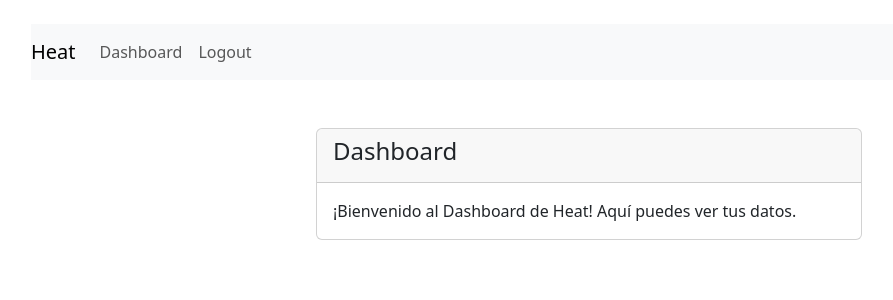
After one commit to Alvarogarcia91/Heatlander, a Django app: page /dashboard/ in a window 1280 px wide. The commit adds this page. Shown: the top 300 px of the page, without its empty margins (51-944 px from the left). Run offline with Django 4.2, Linux system fonts and the light colour scheme; the visitor is signed in with stand-in values (Sample User, id 1); some libraries are stand-ins or nearby versions.

Commit message:
mess with boostrap

```diff
--- a/heat/templates/header.html
+++ b/heat/templates/header.html
@@ -1,8 +1,30 @@
 {% load static %}
 <header>
 	<br>
-	<center>
+
+		<nav class="navbar navbar-expand-lg navbar-light bg-light">
+            <a class="navbar-brand" href="{% url 'index' %}">Heat</a>
+            <button class="navbar-toggler" type="button" data-toggle="collapse" data-target="#navbarNav" aria-controls="navbarNav" aria-expanded="false" aria-label="Toggle navigation">
+                <span class="navbar-toggler-icon"></span>
+            </button>
+            <div class="collapse navbar-collapse" id="navbarNav">
+                <ul class="navbar-nav ml-auto">
+                    {% if user.is_authenticated %}
+                        <li class="nav-item">
+                            <a class="nav-link" href="{% url 'dashboard' %}">Dashboard</a>
+                        </li>
+                        <li class="nav-item">
+                            <a class="nav-link" href="{% url 'logout' %}">Logout</a>
+                        </li>
+                    {% else %}
+                        <li class="nav-item">
+                            <a class="nav-link" href="{% url 'login' %}">Login</a>
+                        </li>
+                    {% endif %}
+                </ul>
+            </div>
+        </nav>
 
 
-	</center>
+
 </header>
--- /dev/null
+++ b/heat/templates/heat/dashboard.html
@@ -0,0 +1,16 @@
+{% extends 'base.html' %}
+
+{% block content %}
+<div class="row mt-5">
+    <div class="col-md-6 mx-auto">
+        <div class="card">
+            <div class="card-header">
+                <h4 class="card-title">Dashboard</h4>
+            </div>
+            <div class="card-body">
+                <p class="card-text">¡Bienvenido al Dashboard de Heat! Aquí puedes ver tus datos.</p>
+            </div>
+        </div>
+    </div>
+</div>
+{% endblock %}
--- a/heat/urls.py
+++ b/heat/urls.py
@@ -1,7 +1,13 @@
 from django.urls import path
 from . import views
+from django.contrib.auth import views as auth_views
 
 urlpatterns = [
     path('', views.index_view, name='index'),
+    path('dashboard/', views.dashboard_view, name='dashboard'),
     # Otras URLs específicas de la aplicación "Heat"
+
+    path('login/', auth_views.LoginView.as_view(), name='login'),
+    path('logout/', auth_views.LogoutView.as_view(), name='logout'),
+
 ]
--- a/heat/views.py
+++ b/heat/views.py
@@ -1,4 +1,10 @@
 from django.shortcuts import render
+from django.contrib.auth.decorators import login_required
+
 
 def index_view(request):
     return render(request, 'heat/index.html')
+
+@login_required
+def dashboard_view(request):
+    return render(request, 'heat/dashboard.html')
--- a/heatlanderproject/urls.py
+++ b/heatlanderproject/urls.py
@@ -16,8 +16,12 @@ Including another URLconf
 """
 from django.contrib import admin
 from django.urls import path, include
+from django.shortcuts import redirect
 
 urlpatterns = [
     path('admin/', admin.site.urls),
     path('', include('heat.urls')),  # Incluye las URLs de la aplicación "Heat"
+
+    # Redireccionar a la página de inicio ('index') cuando se acceda a 'accounts/profile/'
+    path('accounts/profile/', lambda request: redirect('index'), name='profile_redirect'),
 ]
```
Also changed, not shown: heat/templates/base.html (+5 -2 lines), heat/templates/heat/index.html (+7 -8 lines), heat/templates/heat/indextest.html (added, +19 -0 lines), heat/templates/registration/login.html (added, +10 -0 lines).
